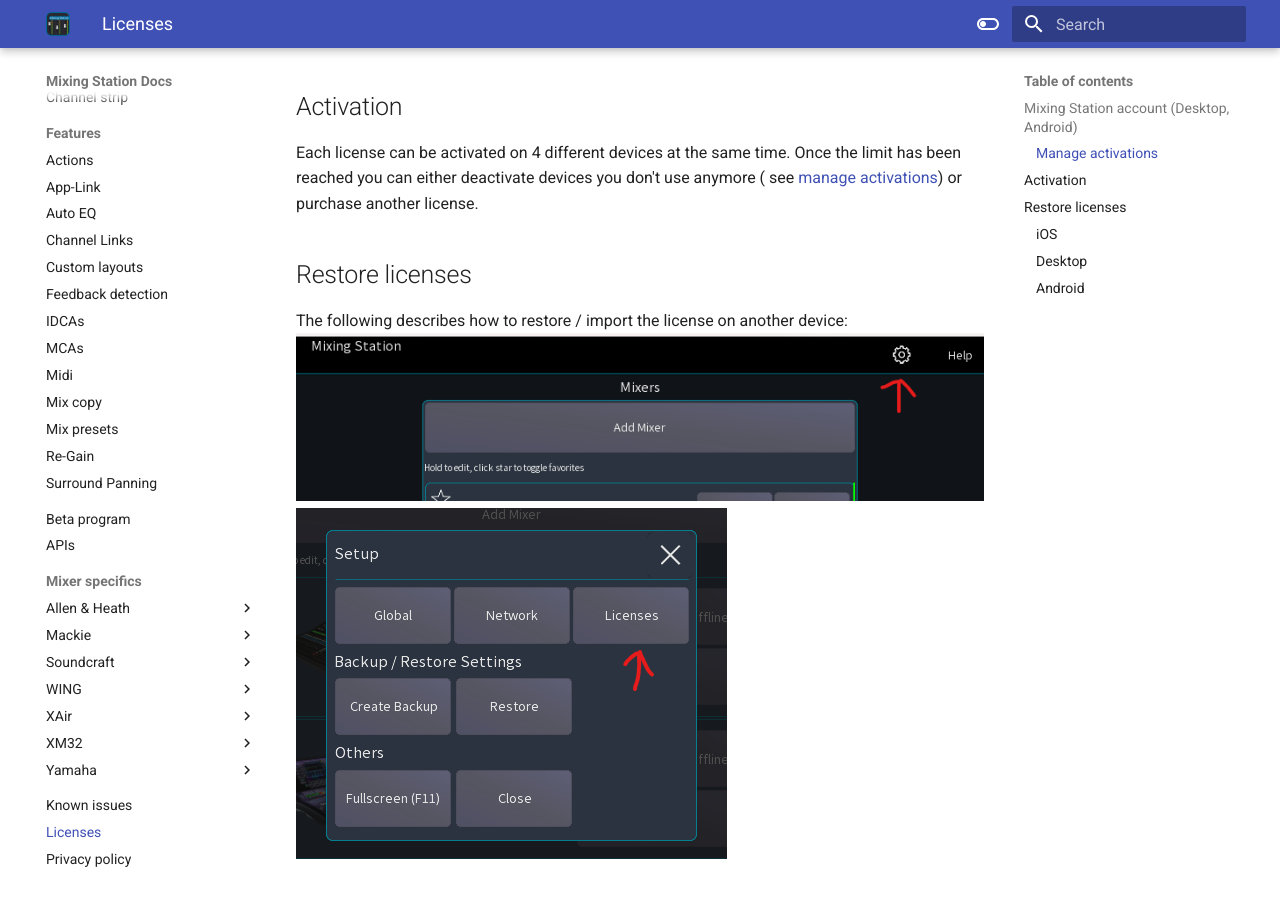
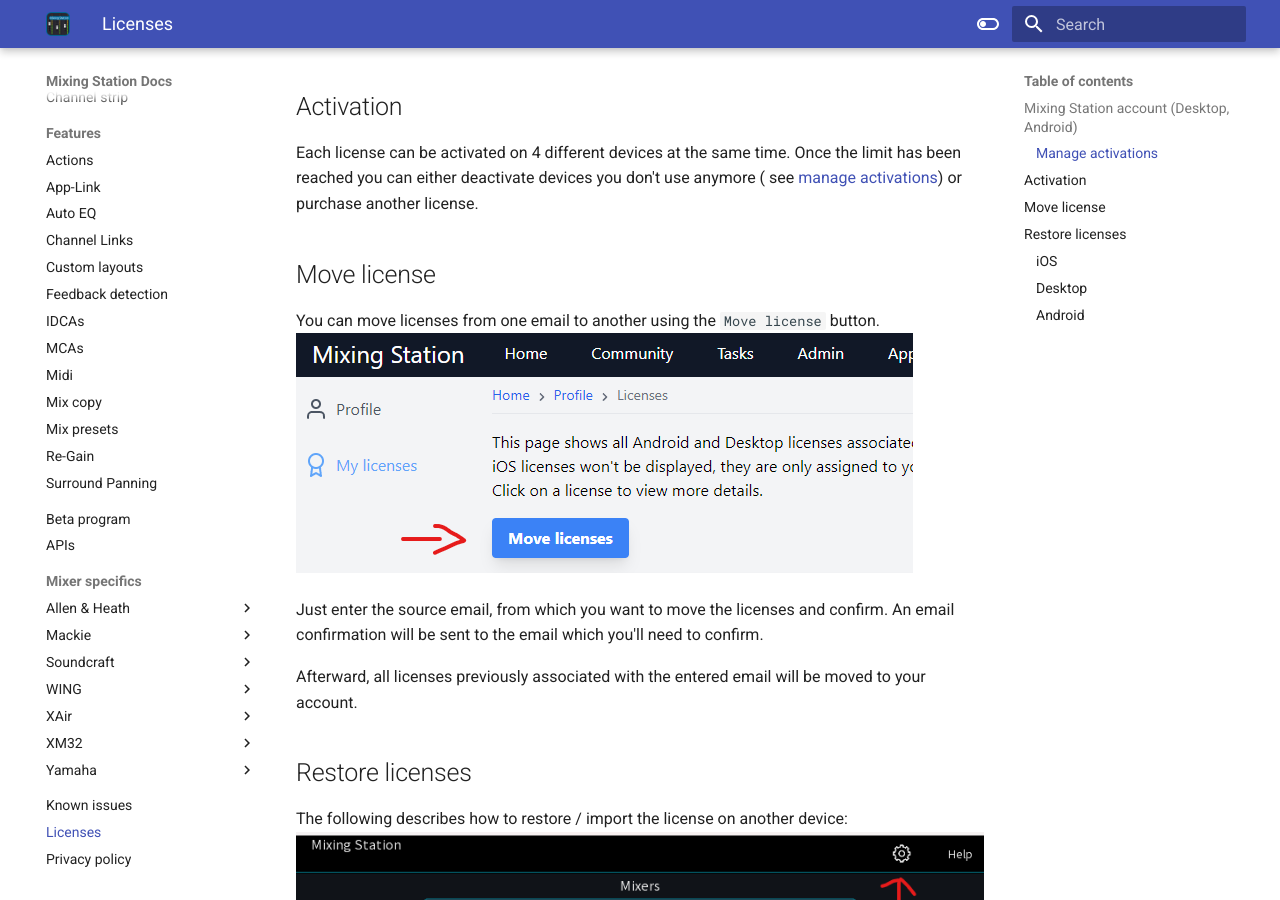
Before and after one commit to davidgiga1993/mixing-station-docs, an MkDocs documentation site: the page built from docs/license/overview.md, in a window 1280 px wide and 900 px high, scrolled down 1486 px. Built offline with MkDocs 1.6.1 and Material for MkDocs 9.7.7, drawn with Linux system fonts in a browser that asks for light colours.

Commit message:
feat: license move

```diff
--- a/docs/license/overview.md
+++ b/docs/license/overview.md
@@ -31,6 +31,16 @@
 see [manage activations](#manage-activations)) or
 purchase another license.
 
+## Move license
+You can move licenses from one email to another using the `Move license` button.
+![move-button](move-button.png)
+
+Just enter the source email, from which you want to move the licenses and confirm.
+An email confirmation will be sent to the email which you'll need to confirm.
+
+Afterward, all licenses previously associated with the entered email will be moved
+to your account.
+
 ## Restore licenses
 
 The following describes how to restore / import the license on another device:
```
Also changed, not shown: docs/faq.md (+8 -0 lines), docs/license/move-button.png (added).
